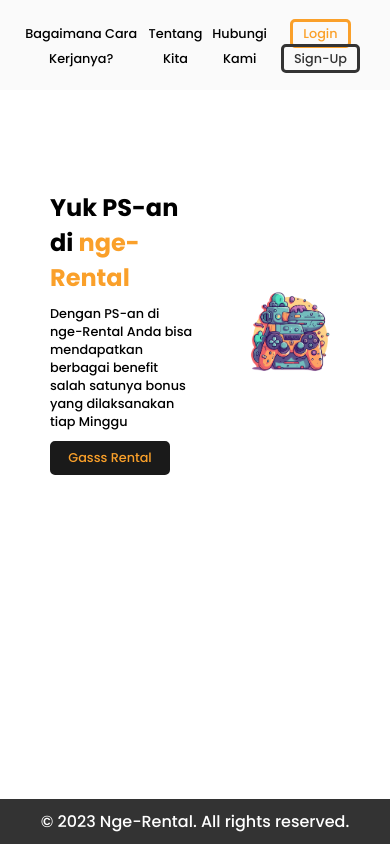
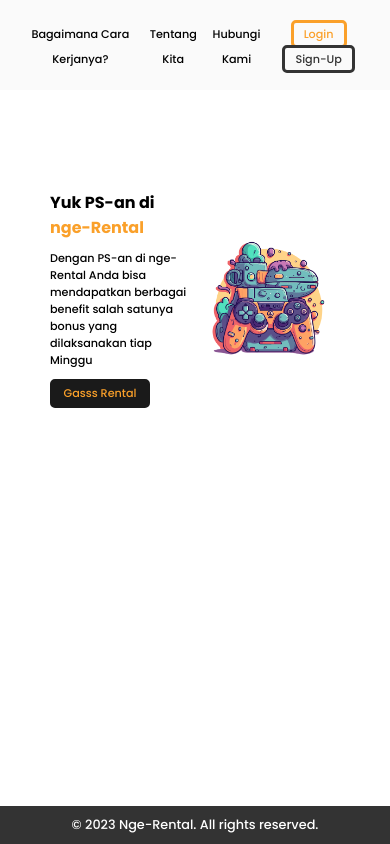
Before and after one commit to JackBerck/landing-page-ngerental, a plain HTML site: page index.html in a window 390 px wide. Drawn offline with Linux system fonts and the light colour scheme.

Commit message:
Update style.css

```diff
--- a/src/css/style.css
+++ b/src/css/style.css
@@ -182,4 +182,40 @@ footer {
     font-size: 0.8rem;
     width: 120px;
   }
+
+  footer {
+    font-size: 0.8rem;
+  }
 }
+
+@media screen and (max-width: 568px) {
+  nav ul li a {
+    font-size: 0.7rem;
+  }
+
+  .login-sign-up a {
+    font-size: 0.7rem;
+  }
+
+  .login-sign-up {
+    flex-wrap: wrap;
+  }
+
+  article h2 {
+    font-size: 1rem;
+  }
+
+  article p {
+    font-size: 0.7rem;
+  }
+
+  article .submit {
+    font-size: 0.7rem;
+    width: 100px;
+    padding: 3px 7px;
+  }
+
+  aside img {
+    width: 100%;
+  }
+}
```
